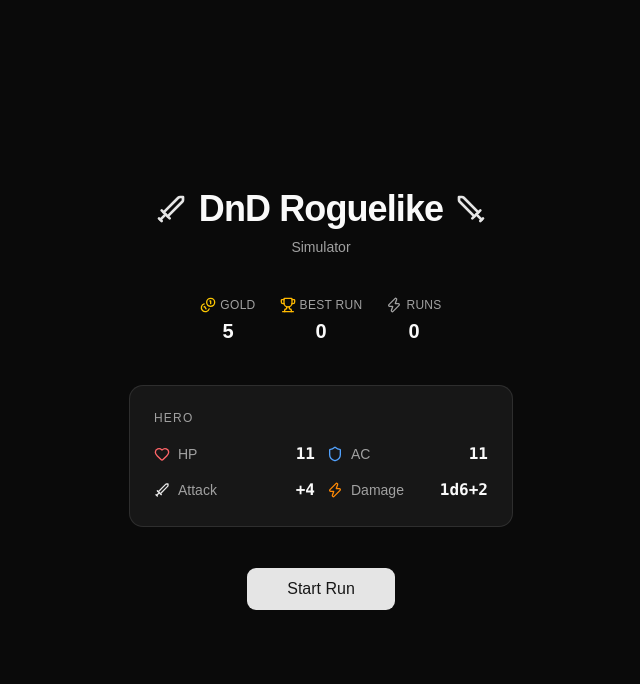
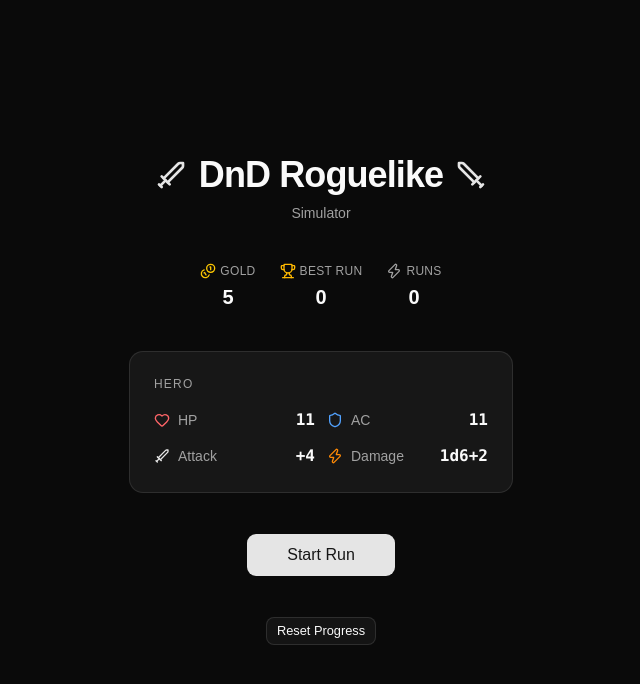
Before and after one commit to Mkots/dnd-roguelike-simulator, a React (Vite) app: page / in a window 1280 px wide. Shown: the top 684 px of the page, without its empty margins (319-959 px from the left). Built offline with nearby package versions, Linux system fonts and the light colour scheme.

Commit message:
Add Reset Progress button to start screen
Also moves the heroHpAfter bug fix to Done in the roadmap
and adds the reset button task to In Progress.

```diff
--- a/src/pages/StartScreen.tsx
+++ b/src/pages/StartScreen.tsx
@@ -10,7 +10,7 @@ import type { RunStore } from '../store/runStore';
 
 export default function StartScreen() {
   const navigate = useNavigate();
-  const { playerState, getHero } = useGameStore();
+  const { playerState, getHero, resetProgress } = useGameStore();
   const startRun = useRunStore((s: RunStore) => s.startRun);
   const hero = getHero();
 
@@ -27,6 +27,9 @@ export default function StartScreen() {
       <Button size="lg" className="px-10 text-base h-11" onClick={handleStart}>
         Start Run
       </Button>
+      <Button variant="outline" size="sm" onClick={resetProgress}>
+        Reset Progress
+      </Button>
     </div>
   );
 }
```
Also changed, not shown: 1 other file (tests, documents, lock files or other folders).
